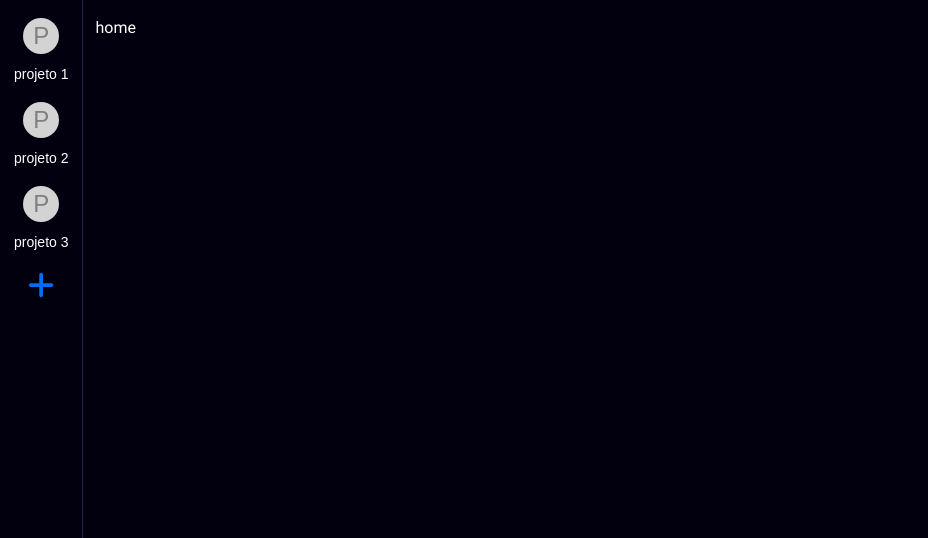
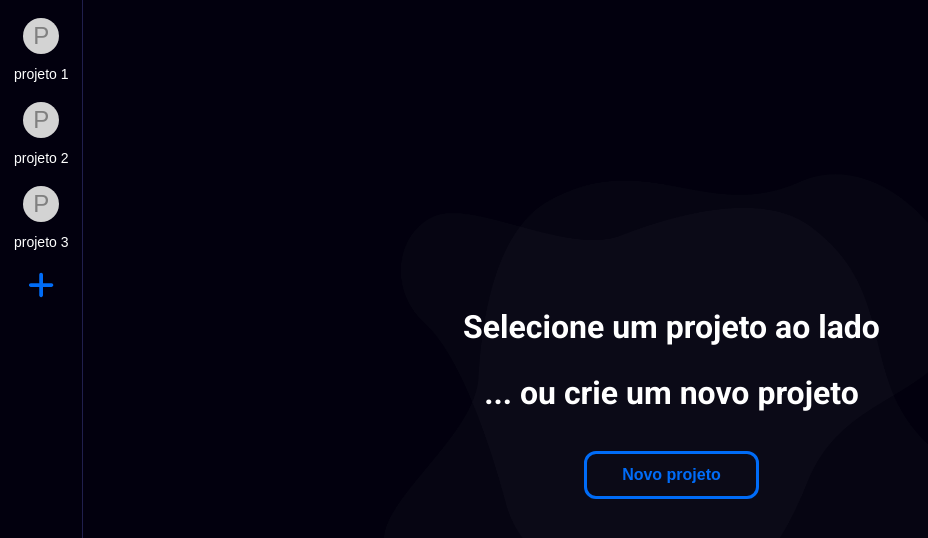
Before and after one commit to RodrigoDGoulart/scrum-manager-frontend, a React (Vite) app: page / in a window 1280 px wide. Shown: the top 538 px of the page, without its empty margins (0-928 px from the left). Built offline with nearby package versions, Linux system fonts and the light colour scheme.

Commit message:
Página Home

```diff
--- /dev/null
+++ b/src/pages/Home/Home.module.scss
@@ -0,0 +1,17 @@
+.container {
+    width: 90vw;
+    height: 99vh;
+    display: flex;
+    flex-direction: column;
+    align-items: center;
+    justify-content: center;
+    background-size: 800px;
+    background-position: center;
+    background-repeat: no-repeat;
+}
+
+.btn {
+    margin-top: 24px;
+    width: 175px;
+    font-weight: bold;
+}
--- /dev/null
+++ b/src/pages/Home/home.tsx
@@ -0,0 +1,21 @@
+import styles from './Home.module.scss';
+import AvisoBG from '../../assets/aviso-background.png';
+import { Btn } from '../../components/Btn/btn';
+import { useNavigate } from 'react-router-dom';
+
+export default function Home () {
+
+  const navigate = useNavigate()
+
+    return(
+      <div
+      style={{backgroundImage: `url(${AvisoBG})`}}
+      className={styles.container}>
+        <h1>Selecione um projeto ao lado</h1>
+        <h1>... ou crie um novo projeto</h1>
+        <Btn
+        className={styles.btn}
+        onClick={() => navigate('/novo-projeto')}>Novo projeto</Btn>
+      </div>
+    )
+}
--- a/src/routes.tsx
+++ b/src/routes.tsx
@@ -1,3 +1,4 @@
+import Home from "./pages/Home/home";
 import Menu from "./components/Menu/menu";
 import { Route, BrowserRouter as Router, Routes } from "react-router-dom";
 
@@ -7,11 +8,12 @@ export default function AppRouter() {
             <Menu />
             <div className='content'>
                 <Router>
-
                     <Routes>
-                        <Route index element={<p>home</p>} />
-                        <Route path='/novo-projeto' element={<p>Pagina novo projeto</p>} />
-                        <Route path='/projeto/:id' element={<p>Página do projeto</p>} />
+                        <Route path='/'>
+                            <Route index element={<Home />} />
+                            <Route path='novo-projeto' element={<p>Pagina novo projeto</p>} />
+                            <Route path='projeto/:id' element={<p>Página do projeto</p>} />
+                        </Route>
                     </Routes>
                 </Router>
             </div>
--- a/tsconfig.json
+++ b/tsconfig.json
@@ -15,7 +15,6 @@
     "isolatedModules": true,
     "noEmit": true,
     "jsx": "react-jsx",
-    "baseUrl": "src"
   },
   "include": ["src"],
   "references": [{ "path": "./tsconfig.node.json" }]
```
Also changed, not shown: src/App.tsx (+0 -7 lines), src/assets/aviso-background.png (added).
